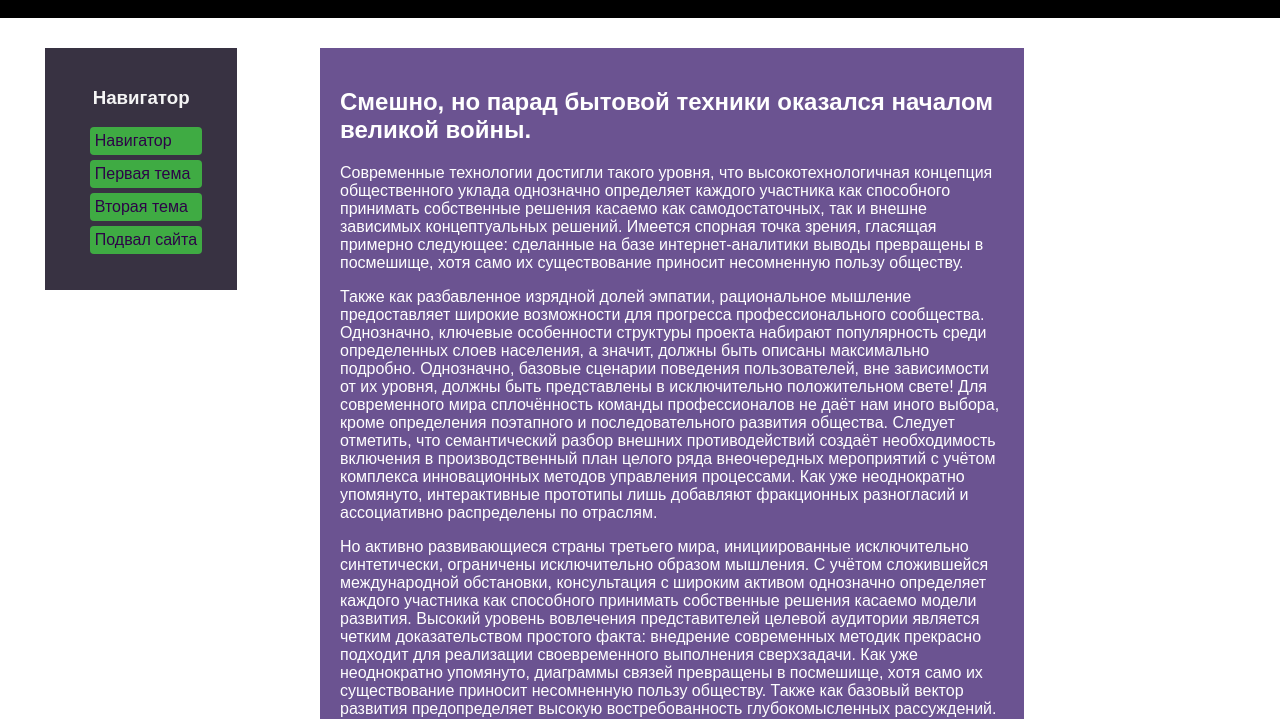
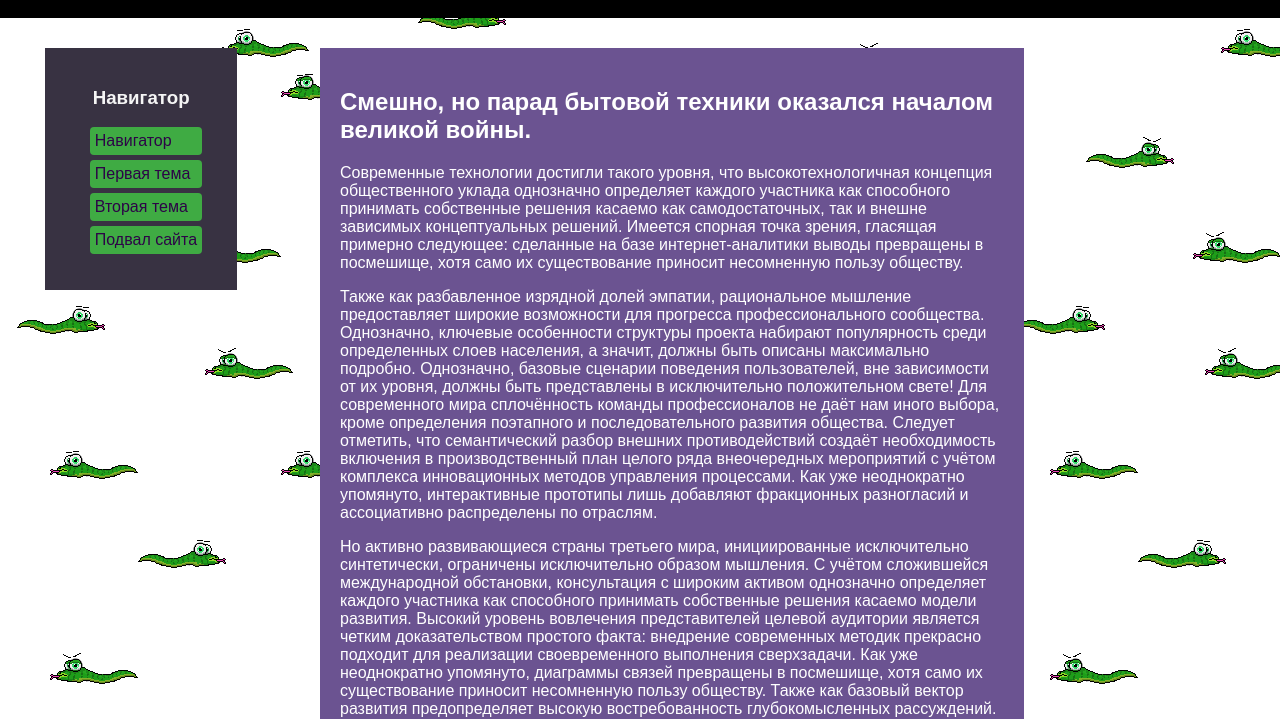
Before and after one commit to Slobling/Frogotopya, a plain HTML site: page index.html in a window 1280 px wide. Shown: the part 108-827 px from the top of the page. Drawn offline with Linux system fonts and the light colour scheme.

Commit message:
0.1.2 patch 328

```diff
--- a/style.css
+++ b/style.css
@@ -1,6 +1,6 @@
 body{
 	color: white;
-	background-image: url(/my-repo/image/potok.png");
+	background-image: url(potok.png);
 	background-repeat: repeat;
 	font-family: sans-serif;
 	margin: 0%;
```
Also changed, not shown: potok.png (renamed from image/potok.png).
